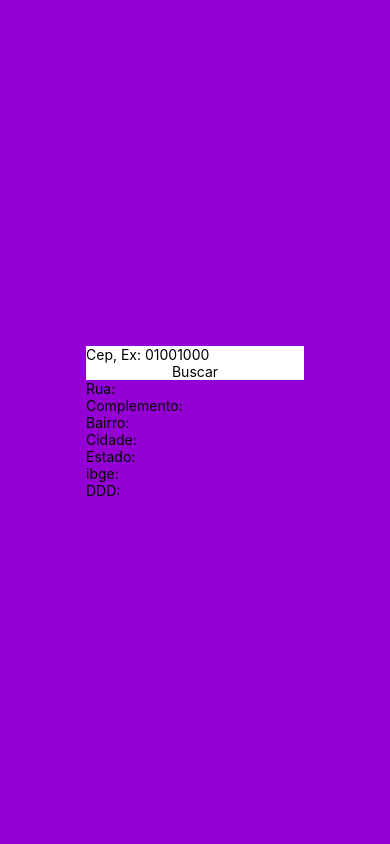
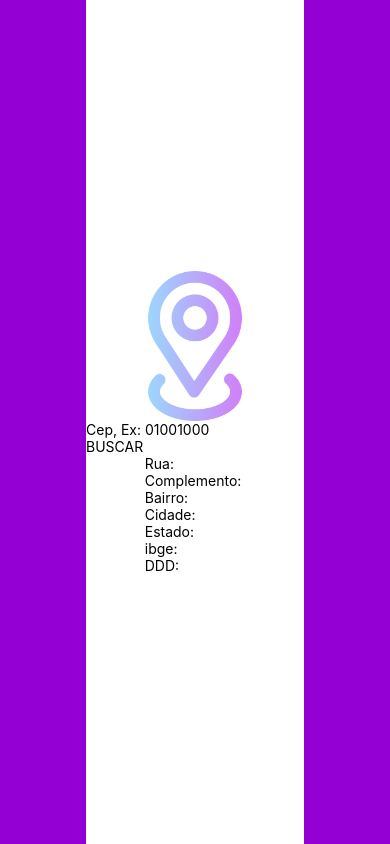
Before and after one commit to Robertobarross/ConsulteCep, a React Native app: screen / in a window 390 px wide. Built offline with nearby package versions, Linux system fonts and the light colour scheme.

Commit message:
Update home.js

```diff
--- a/src/pages/home.js
+++ b/src/pages/home.js
@@ -1,7 +1,8 @@
 import React, { useState } from 'react';
-import { Text, View, SafeAreaView, TextInput, TouchableOpacity } from 'react-native';
+import { Text, View, SafeAreaView, TextInput, TouchableOpacity, Image } from 'react-native';
 import axios from 'axios';
 import { styles } from './styles';
+import localizacao from '../imgs/localizacao.png';
 
 export default function Home() {
     const [infoCep, setInfoCep] = useState({});
@@ -13,39 +14,60 @@ export default function Home() {
     };
 
   return (
-    <SafeAreaView>
-    <View style={styles.container}>
+    <SafeAreaView style={styles.container}>
+    <View>
+       <Image source={localizacao} style={{ width: 150, height: 150 }} />
+    </View>
+
+    <View>
       <TextInput
       placeholder='Cep, Ex: 01001000'
       value={searchCep}
       onChangeText={text => setSearchCep(text)}
+      keyboard
+      style={styles.cep}
       />
-      <TouchableOpacity onPress={getCep}>
-        <Text>Buscar</Text>
+
+      <TouchableOpacity onPress={getCep} style={styles.botao}>
+        <Text style={styles.botaoText}>BUSCAR</Text>
       </TouchableOpacity>
     </View>
 
     <View>
         <View>
-            <Text>Rua: {infoCep.logradouro}</Text>
+            <Text style={styles.campos}>
+                Rua: {infoCep.logradouro}
+            </Text>
         </View>
         <View>
-            <Text>Complemento: {infoCep.complemento}</Text>
+            <Text style={styles.campos}>
+                Complemento: {infoCep.complemento}
+            </Text>
         </View>
         <View>
-            <Text>Bairro: {infoCep.bairro}</Text>
+            <Text style={styles.campos}>
+                Bairro: {infoCep.bairro}
+            </Text>
         </View>
         <View>
-            <Text>Cidade: {infoCep.localidade}</Text>
+            <Text style={styles.campos}>
+                Cidade: {infoCep.localidade}
+            </Text>
         </View>
         <View>
-            <Text>Estado: {infoCep.uf}</Text>
+            <Text style={styles.campos}>
+                Estado: {infoCep.uf}
+            </Text>
         </View>
         <View>
-            <Text>ibge: {infoCep.ibge}</Text>
+            <Text style={styles.campos}>
+                ibge: {infoCep.ibge}
+            </Text>
         </View>
         <View>
-            <Text>DDD: {infoCep.ddd}</Text>
+            <Text style={styles.campos}>
+                DDD: {infoCep.ddd}
+            </Text>
         </View>
     </View>
     </SafeAreaView>
```
